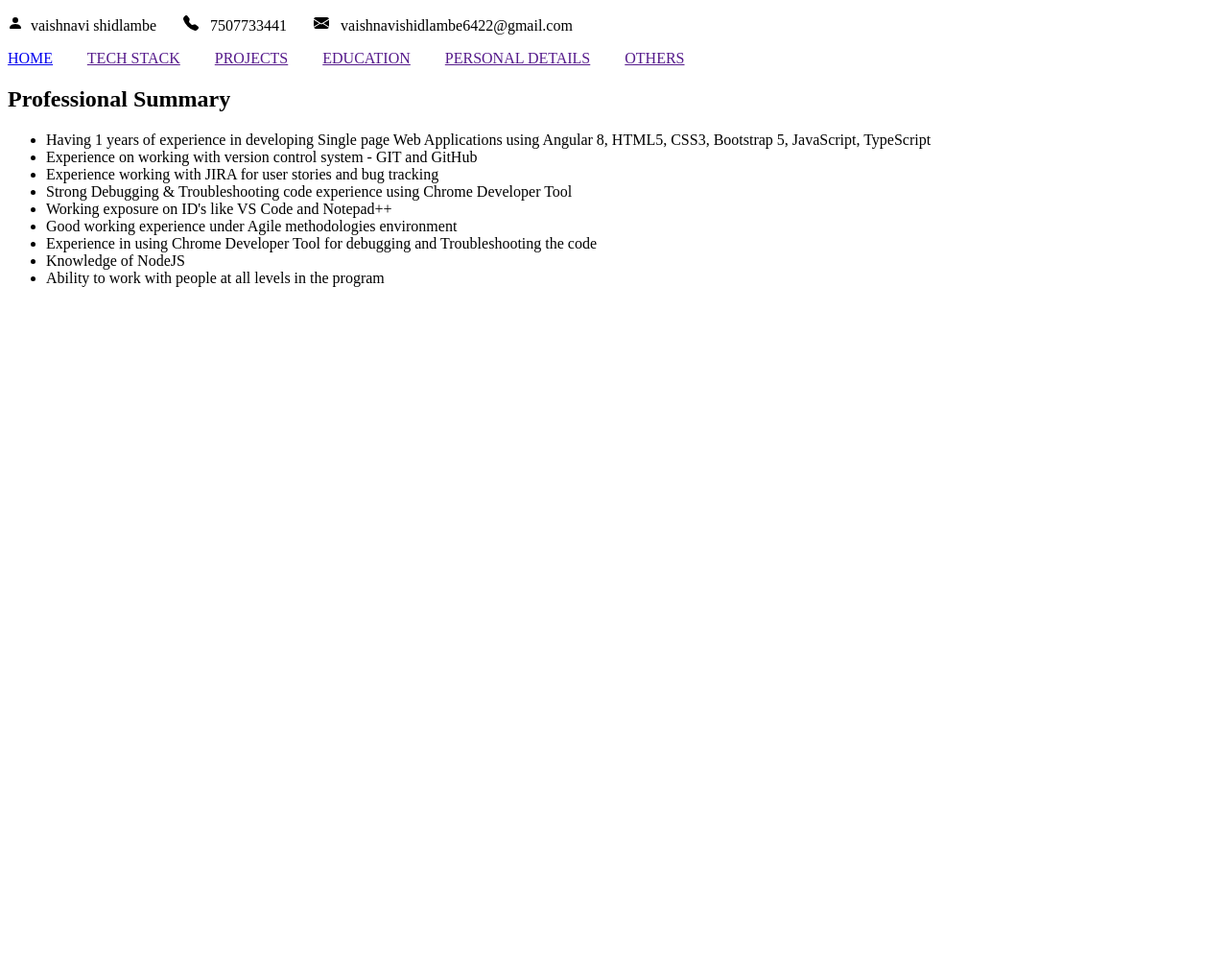
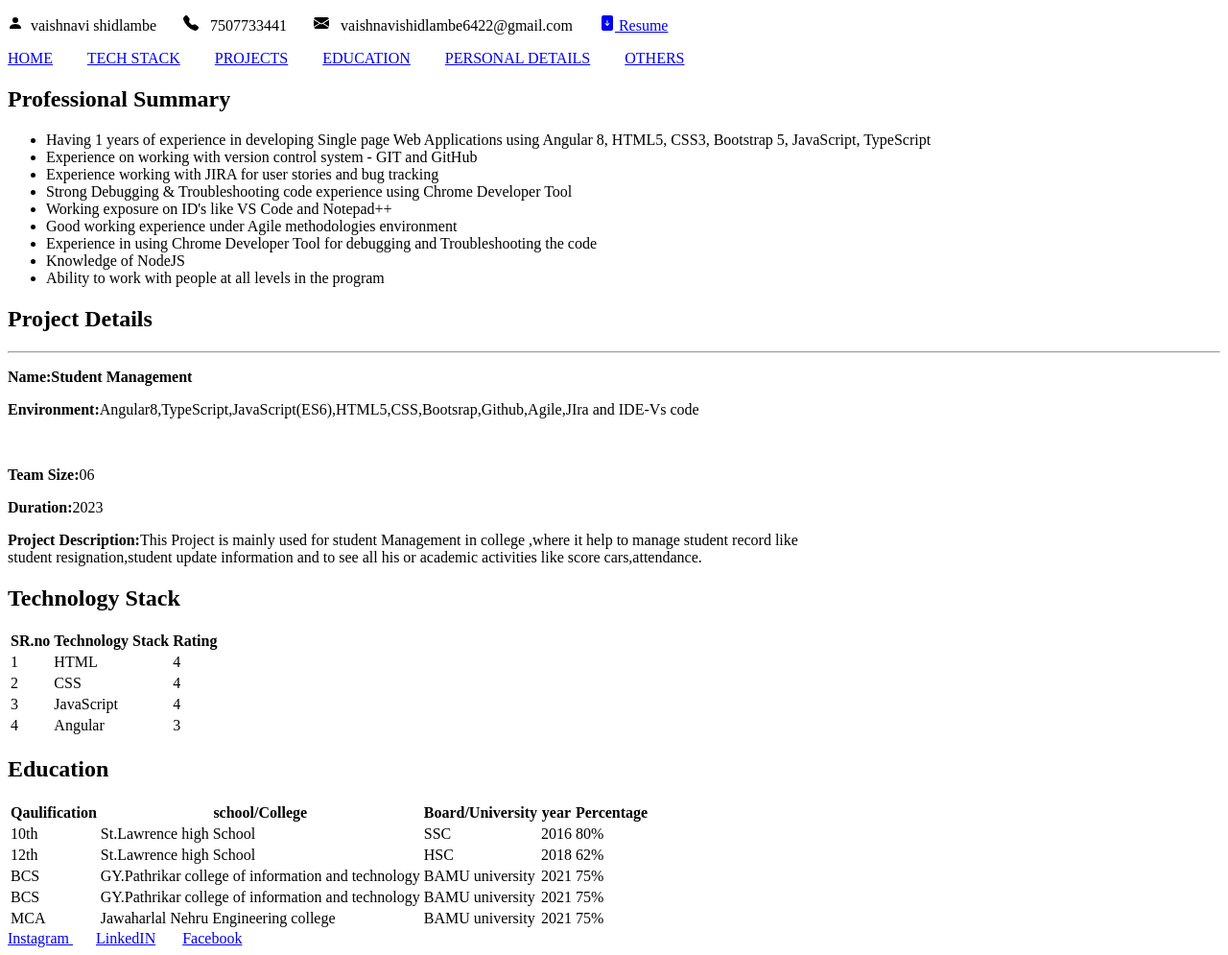
Before and after one commit to Vaishnavi6422/my-profile, a plain HTML site: page index.html in a window 1280 px wide. Shown: the whole page at 96% size. Before the commit the page ends 800 px from the top, so only its background shows below. Drawn offline with Linux system fonts and the light colour scheme.

Commit message:
updates
updates

```diff
--- a/index.html
+++ b/index.html
@@ -17,21 +17,25 @@
           </svg>  &nbsp; 7507733441  &nbsp; &nbsp; &nbsp;
           <svg xmlns="http://www.w3.org/2000/svg" width="16" height="16" fill="currentColor" class="bi bi-envelope-fill" viewBox="0 0 16 16">
             <path d="M.05 3.555A2 2 0 0 1 2 2h12a2 2 0 0 1 1.95 1.555L8 8.414zM0 4.697v7.104l5.803-3.558zM6.761 8.83l-6.57 4.027A2 2 0 0 0 2 14h12a2 2 0 0 0 1.808-1.144l-6.57-4.027L8 9.586zm3.436-.586L16 11.801V4.697z"/>
-          </svg> &nbsp; vaishnavishidlambe6422@gmail.com</p>
+          </svg> &nbsp; vaishnavishidlambe6422@gmail.com &nbsp; &nbsp; &nbsp;
+          <a href="assets/resume.pdf" download><svg xmlns="http://www.w3.org/2000/svg" width="16" height="16" fill="currentColor" class="bi bi-file-arrow-down-fill" viewBox="0 0 16 16">
+            <path d="M12 0H4a2 2 0 0 0-2 2v12a2 2 0 0 0 2 2h8a2 2 0 0 0 2-2V2a2 2 0 0 0-2-2M8 5a.5.5 0 0 1 .5.5v3.793l1.146-1.147a.5.5 0 0 1 .708.708l-2 2a.5.5 0 0 1-.708 0l-2-2a.5.5 0 1 1 .708-.708L7.5 9.293V5.5A.5.5 0 0 1 8 5"/>
+          </svg> Resume</a>
+        </p>
     </header>
 
     <!-- Navigation Section -->
     <nav>
-        <a href="#home">HOME</a> &nbsp; &nbsp; &nbsp; &nbsp;
-        <a href="">TECH STACK</a> &nbsp; &nbsp; &nbsp; &nbsp;
-        <a href="">PROJECTS</a> &nbsp; &nbsp; &nbsp; &nbsp;
-        <a href="">EDUCATION</a> &nbsp; &nbsp; &nbsp; &nbsp;
-        <a href="">PERSONAL DETAILS</a> &nbsp; &nbsp; &nbsp; &nbsp;
-        <a href="">OTHERS</a>
+      <a href="#Home">HOME</a> &nbsp; &nbsp; &nbsp; &nbsp;
+      <a href="#Techstack">TECH STACK</a> &nbsp; &nbsp; &nbsp; &nbsp;
+      <a href="#Projects">PROJECTS</a> &nbsp; &nbsp; &nbsp; &nbsp;
+      <a href="#educationalDetails">EDUCATION</a> &nbsp; &nbsp; &nbsp; &nbsp;
+      <a href="perosnaldetails.html">PERSONAL DETAILS</a> &nbsp; &nbsp; &nbsp; &nbsp;
+      <a href="others.html">OTHERS</a>
     </nav>
 
 <!-- HOME Section -->
-    <section id="home">
+    <section id="Home">
     <h2>Professional Summary</h2>
     <ul>
       <li>Having 1 years of experience in developing Single page Web Applications using Angular 8, HTML5, CSS3, Bootstrap 5, JavaScript, TypeScript</li>
@@ -46,9 +50,111 @@
    </ul>
   </section>
 
+
+
+  <section id="Projects">
+    <h2>Project Details</h2>
+    <hr>
+    <p><b>Name:Student Management</b></p>
+    <p><b>Environment:</b>Angular8,TypeScript,JavaScript(ES6),HTML5,CSS,Bootsrap,Github,Agile,JIra and IDE-Vs code</p><br>
+
+    <p><b>Team Size:</b>06</p>
+    <p><b>Duration:</b>2023 </p>
+
+    <p><b>Project Description:</b>This Project is mainly used for student Management in college ,where it help to
+      manage student record like <br>student resignation,student update information and to see all his or academic activities
+       like score cars,attendance.</p>
+
+  </section>
+<!-- section Techstack -->
+  <section id="Techstack">
+    <h2>Technology Stack</h2>
+
+    <table>
+      <tr>
+      <th>SR.no</th>
+      <th>Technology Stack</th>
+      <th>Rating</th>
+      </tr>
+      <tr>
+        <td>1</td>
+        <td>HTML</td>
+        <td>4</td>
+      </tr>
+      <tr>
+        <td>2</td>
+        <td>CSS</td>
+        <td>4</td>
+      </tr>
+      <tr>
+        <td>3</td>
+        <td>JavaScript</td>
+        <td>4</td>
+      </tr>
+      <tr>
+        <td>4</td>
+        <td>Angular</td>
+        <td>3</td>
+      </tr>
+    </table>
+
+  </section>
+<!-- section educationalDetails -->
+  <section id="educationalDetails">
+    <h2>Education</h2>
+    <table>
+      <tr>
+      <th>Qaulification</th>
+      <th>school/College</th>
+      <th>Board/University</th>
+      <th>year</th>
+      <th>Percentage</th>
+
+      </tr>
+      <tr>
+        <td>10th</td>
+        <td>St.Lawrence high School</td>
+        <td>SSC</td>
+        <td>2016</td>
+        <td>80%</td>
+      </tr>
+      <tr>
+        <td>12th</td>
+        <td>St.Lawrence high School</td>
+        <td>HSC</td>
+        <td>2018</td>
+        <td>62%</td>
+      </tr>
+      <tr>
+        <td>BCS</td>
+        <td>GY.Pathrikar college of information and technology</td>
+        <td>BAMU university</td>
+        <td>2021</td>
+        <td>75%</td>
+      </tr>
+      <tr>
+        <td>BCS</td>
+        <td>GY.Pathrikar college of information and technology</td>
+        <td>BAMU university</td>
+        <td>2021</td>
+        <td>75%</td>
+      </tr>
+      <tr>
+        <td>MCA</td>
+        <td>Jawaharlal Nehru Engineering college</td>
+        <td>BAMU university</td>
+        <td>2021</td>
+        <td>75%</td>
+      </tr>
+    </table>
+  </section>
     <!-- Footer section -->
     <footer>
+      <a href="https://www.instagram.com/" target="_blank"> Instagram </a> &nbsp;  &nbsp; &nbsp;
 
+      <a href="https://www.linkedin.com/" target="_blank"> LinkedIN</a> &nbsp;  &nbsp; &nbsp;
+
+      <a href="https://www.facebook.com/" target="_blank"> Facebook</a>
     </footer>
   </body>
 </html>
```
Also changed, not shown: contactMe.html (added, +11 -0 lines), others.html (added, +34 -0 lines), perosnaldetails.html (added, +23 -0 lines), developer.png (added), 1 other file.
